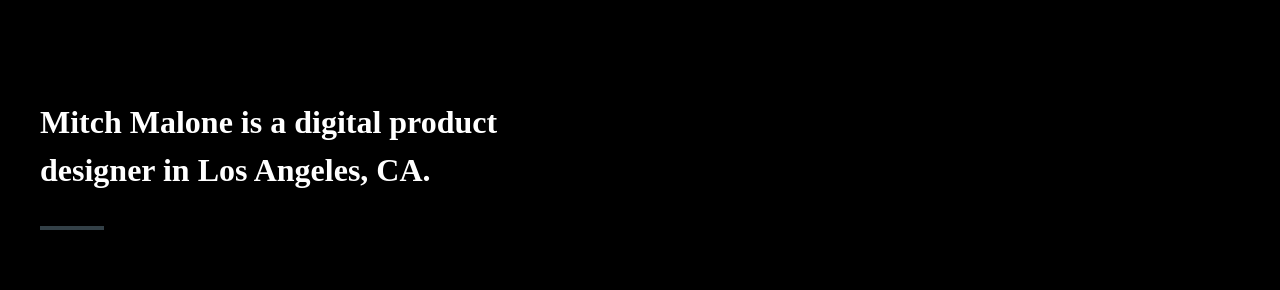
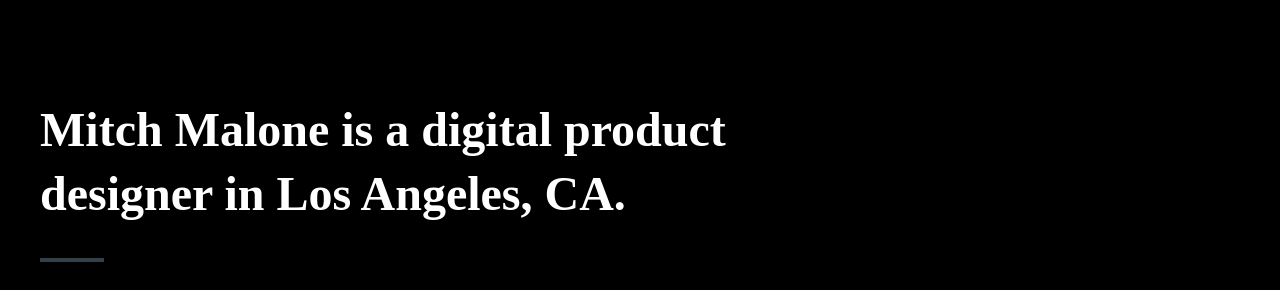
Before and after one commit to mmalone30/hello-world, a Gatsby site: page / in a window 1280 px wide. Shown: the part 94-384 px from the top of the page. Built offline with nearby package versions, Linux system fonts and the light colour scheme; Gatsby itself is replaced by a stand-in of ours; a web font is replaced by a local one.

Commit message:
content!

```diff
--- a/src/components/homepage.module.css
+++ b/src/components/homepage.module.css
@@ -13,6 +13,9 @@
 
 .homepage h1 {
   color:white;
+  font-size:3rem;
+  line-height: 4rem;
+  max-width: 52rem;
 }
 
 .homepage nav[class*="nav"] ul li a[class*="active"] {
--- a/src/components/work.module.css
+++ b/src/components/work.module.css
@@ -116,6 +116,7 @@
   line-height: 1.5rem;
   margin:0;
   transition: color ease-in-out 200ms;
+  display: none;
 }
 
 .WorkItemLabel {
--- a/src/styles/global.css
+++ b/src/styles/global.css
@@ -9,8 +9,8 @@
   --color-pink_1:hsla(330, 100%, 56%, 1);
   --color-pink_2:hsla(330, 100%, 16%, 1);
 
-  --color-text_1: hsl(200, 16%, 24%);
-  --color-text_2: hsl(200, 16%, 56%);
+  --color-text_1: hsl(200, 8%, 16%);
+  --color-text_2: hsl(200, 8%, 48%);
 
   --color-black_0:hsl(200, 24%, 4%);
   --color-black_1:hsl(200, 16%, 8%);
@@ -44,7 +44,7 @@ body {
 
 h1, h2, h3, h4, h5 {
   color:hsl(200, 16%, 8%);
-  font-weight:500;
+  font-weight:600;
 }
 
 h1 {
@@ -77,8 +77,17 @@ h3 {
   line-height: 32px;
 }
 
+h4 {
+  font-size: 1.2rem;
+  line-height: 1.5rem;
+}
+
+h4 + ul {
+  margin-top:1rem !important;
+}
+
 p {
-  max-width:46rem;
+  max-width:50rem;
 }
 
 .lead {
@@ -113,6 +122,34 @@ a {
   text-decoration-skip: ink;
   text-decoration-color: var(--color-black_4);
   font-weight: 500;
+}
+
+table {
+  table-layout: fixed;
+  border-collapse: collapse;
+  font-size:1rem;
+  line-height: 1.5rem;
+  border: 1px solid var(--color-black_5);
+  border-radius: 3px;
+}
+
+p + table {
+  margin-top:2rem;
+}
+
+table td {
+  padding: 1rem;
+  vertical-align: top;
+}
+
+table tr + tr td {
+  border-top: 1px solid var(--color-black_6);
+}
+
+table thead tr td {
+  border-bottom: 1px solid var(--color-black_6);
+  font-weight: 600;
+  white-space: nowrap;
 }
 
 .container-small {
@@ -214,11 +251,26 @@ img {
 }
 
 .workExample .mainContent section {
-  max-width:46rem;
+  max-width:50rem;
 }
 
 .workExample .mainContent section + section, .workExample .mainContent section + figure {
-  margin-top:2rem;
+  margin-top:4rem;
+}
+
+.panels {
+  display: grid;
+  grid-template-columns: 1fr 1fr;
+  grid-gap: 1rem;
+  margin-top:1rem;
+}
+
+.panels .panel {
+  background: var(--color-black_6);
+  padding:2rem;
+  border-radius: 3px;
+  font-size:1rem;
+  line-height: 1.5rem;
 }
 
 figure.image-hasCaption {
```
Also changed, not shown: src/pages/atlas.js (+59 -0 lines).
